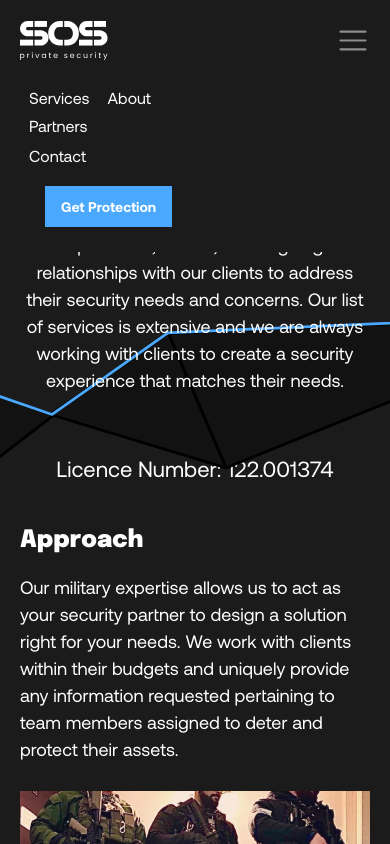
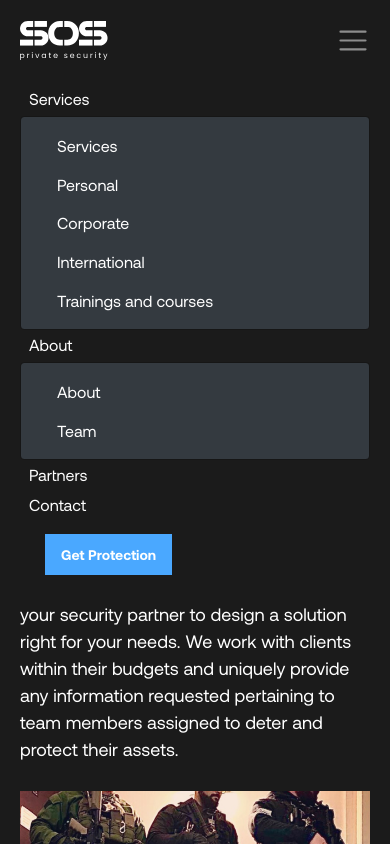
Before and after one commit to ricardopp1992/sos-next, a Next.js app: page /about in a window 390 px wide. Both pictures are taken after a click on the button 346 px from the left and 40 px from the top of the page. Shown: the top 844 px of the page. Built offline with nearby package versions, Linux system fonts and the light colour scheme.

Commit message:
working on submenu

```diff
--- a/src/assets/styles/components/_home.scss
+++ b/src/assets/styles/components/_home.scss
@@ -1,5 +1,30 @@
+/*NAVBAR*/
+
+@include desktops{
+  .sub-menu{
+    position: relative;
+    display: block;
+  }
+
+  .sub-menu-content{
+    display: none;
+    position: absolute;
+    min-width: 50px;
+    box-shadow: 0px 8px 16px 0px rgba(0,0,0,0.2);
+    padding: 12px 0px;
+
+  }
+
+  .sub-menu:hover .sub-menu-content {
+    display: block;
+    background-color: #1B1B1B; ;
+  }
+  }
+
+
 
 /*HOME CLIENT*/
+
 .partner-section{
   text-align: center;
 }
--- a/src/components/Navbar/Navbar.module.scss
+++ b/src/components/Navbar/Navbar.module.scss
@@ -24,26 +24,6 @@
   font-size: 16px;
   line-height: 19px;
 }
-
-.sub_menu{
-  position: relative;
-  display: inline-block;
-}
-
-.sub_menu_content{
-  display: none;
-  position: absolute;
-  min-width: 160px;
-  box-shadow: 0px 8px 16px 0px rgba(0,0,0,0.2);
-  padding: 12px 16px;
-  z-index: 1;
-}
-
-.sub_menu:hover .sub_menu_content {
-  display: block;
-  background-color: #1B1B1B; ;
-}
-
 .nav_btn {
   padding: 0;
   width: fit-content;
--- a/src/components/Navbar/index.js
+++ b/src/components/Navbar/index.js
@@ -4,6 +4,7 @@ import { Navbar, Nav } from 'react-bootstrap'
 import Logo from '../Logo/Logo';
 
 import styles from './Navbar.module.scss'
+
 
 export default function Navmenu() {
   return (
@@ -13,11 +14,11 @@ export default function Navmenu() {
       </Navbar.Brand>
       <Navbar.Toggle className={styles.nav_toggle} aria-controls="responsive-navbar-nav" />
       <Navbar.Collapse className="pt-3 justify-content-end" id="responsive-navbar-nav">
-        <Nav className="dropdown" className={styles.sub_menu}>
+        <Nav className="dropdown sub-menu" >
           <Link href="/#"  >
           <a className={styles.nav_link}>Services</a>
           </Link>
-          <Nav className="dropdown-menu navbar bg-dark" className={styles.sub_menu_content}>
+          <Nav className="dropdown-menu navbar bg-dark sub-menu-content" >
             <Link href="/services">
               <a className={`${styles.nav_link} dropdown-item text-white`}>Services</a>
             </Link>
@@ -35,11 +36,11 @@ export default function Navmenu() {
             </Link>
           </Nav>
         </Nav>
-        <Nav className="dropdown" className={styles.sub_menu}>
+        <Nav className="dropdown sub-menu">
           <Link href="/#" className="dropdown-toggle">
           <a className={styles.nav_link} >About</a>
           </Link>
-          <Nav className="dropdown-menu navbar bg-dark" className={styles.sub_menu_content}>
+          <Nav className="dropdown-menu navbar bg-dark sub-menu-content" >
             <Link href="/about">
               <a className={`${styles.nav_link} dropdown-item text-white`}>About</a>
             </Link>
```
